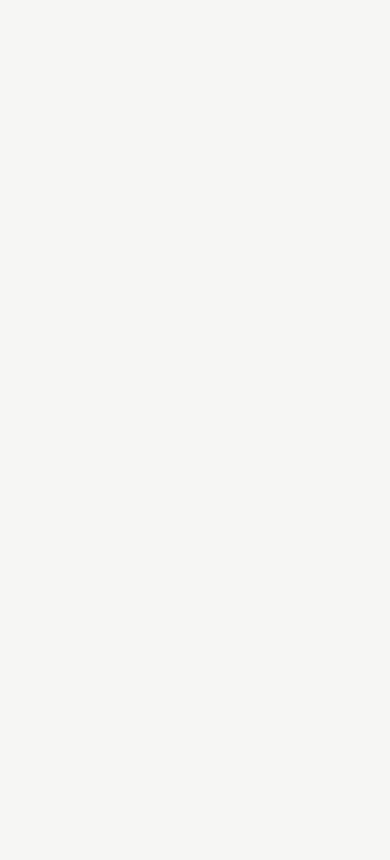
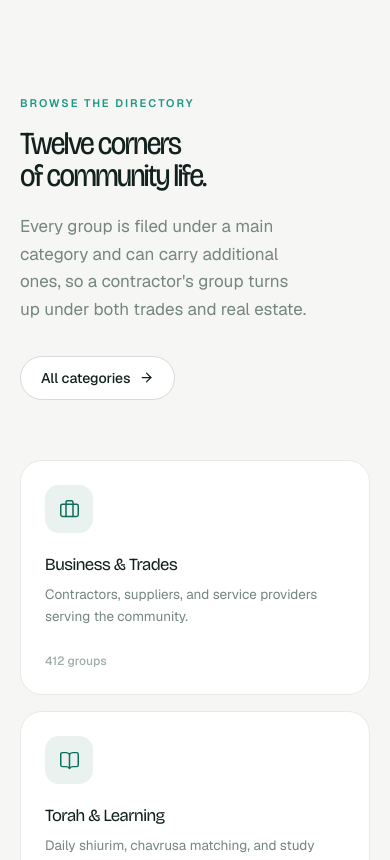
Before and after one commit to himathk/jewishchat-proto, a Next.js app: page / in a window 390 px wide. Shown: the part 1140-2000 px from the top of the page. Before the commit the page ends 1139 px from the top, so only its background shows below. Built offline with nearby package versions, Linux system fonts and the light colour scheme.

Commit message:
feat: category lattice with hex-offset grid and location ticker

```diff
--- a/app/page.tsx
+++ b/app/page.tsx
@@ -3,6 +3,7 @@ import { Header } from "@/components/layout/Header";
 import { Hero } from "@/components/hero/Hero";
 import { SearchDock } from "@/components/hero/SearchDock";
 import { StatBand } from "@/components/sections/StatBand";
+import { CategoryLattice } from "@/components/sections/CategoryLattice";
 
 export default function Home() {
   return (
@@ -14,6 +15,7 @@ export default function Home() {
       <main>
         <Hero />
         <StatBand />
+        <CategoryLattice />
       </main>
     </SearchProvider>
   );
--- /dev/null
+++ b/components/sections/CategoryLattice.tsx
@@ -0,0 +1,87 @@
+"use client";
+
+import { useRef } from "react";
+import { ArrowRight } from "lucide-react";
+import { gsap, registerGsap, useIsomorphicLayoutEffect } from "@/lib/motion/gsap";
+import { SectionHeading } from "@/components/ui/SectionHeading";
+import { CategoryTile } from "@/components/ui/CategoryTile";
+import { Button } from "@/components/ui/Button";
+import { useReveal } from "@/lib/motion/useReveal";
+import { CATEGORIES } from "@/lib/data/categories";
+import { PUBLIC_GROUPS } from "@/lib/data/groups";
+
+const LOCATIONS = [...new Set(PUBLIC_GROUPS.map((g) => g.location))];
+
+export function CategoryLattice() {
+  const gridRef = useReveal<HTMLDivElement>({ stagger: 0.045, y: 34 });
+  const tickerRef = useRef<HTMLDivElement>(null);
+
+  useIsomorphicLayoutEffect(() => {
+    registerGsap();
+    const track = tickerRef.current;
+    if (!track) return;
+
+    const mm = gsap.matchMedia();
+
+    mm.add("(prefers-reduced-motion: no-preference)", () => {
+      // The row is rendered twice; scroll one full copy then reset.
+      const tween = gsap.to(track, {
+        xPercent: -50,
+        duration: 38,
+        ease: "none",
+        repeat: -1,
+      });
+      return () => tween.kill();
+    });
+
+    return () => mm.revert();
+  }, []);
+
+  return (
+    <section id="categories" className="relative py-24 lg:py-36">
+      <div className="mx-auto max-w-[1400px] px-5 md:px-8">
+        <div className="flex flex-wrap items-end justify-between gap-8">
+          <SectionHeading
+            eyebrow="Browse the directory"
+            title="Twelve corners of community life."
+            description="Every group is filed under a main category and can carry additional ones, so a contractor's group turns up under both trades and real estate."
+          />
+          <Button href="/categories" variant="secondary" size="md" className="mb-1">
+            All categories
+            <ArrowRight size={15} strokeWidth={2} />
+          </Button>
+        </div>
+
+        <div
+          ref={gridRef}
+          className="mt-14 grid grid-cols-1 gap-4 sm:grid-cols-2 lg:mt-20 lg:grid-cols-4 lg:[&>*:nth-child(4n+2)]:translate-y-8 lg:[&>*:nth-child(4n+4)]:translate-y-8"
+        >
+          {CATEGORIES.map((category) => (
+            <CategoryTile key={category.id} category={category} />
+          ))}
+        </div>
+      </div>
+
+      {/* Location ticker */}
+      <div className="mt-24 lg:mt-36">
+        <p className="text-ink-4 mx-auto mb-6 max-w-[1400px] px-5 text-[10.5px] font-semibold tracking-[0.18em] uppercase md:px-8">
+          Active in
+        </p>
+        <div className="relative overflow-hidden">
+          <div className="from-surface-bg pointer-events-none absolute inset-y-0 left-0 z-10 w-24 bg-gradient-to-r to-transparent" />
+          <div className="from-surface-bg pointer-events-none absolute inset-y-0 right-0 z-10 w-24 bg-gradient-to-l to-transparent" />
+          <div ref={tickerRef} className="flex w-max gap-3">
+            {[...LOCATIONS, ...LOCATIONS].map((location, i) => (
+              <span
+                key={`${location}-${i}`}
+                className="border-surface-line text-ink-2 font-display shrink-0 rounded-full border bg-white px-6 py-3 text-[15px] whitespace-nowrap"
+              >
+                {location}
+              </span>
+            ))}
+          </div>
+        </div>
+      </div>
+    </section>
+  );
+}
```
Also changed, not shown: 1 other file (tests, documents, lock files or other folders).
